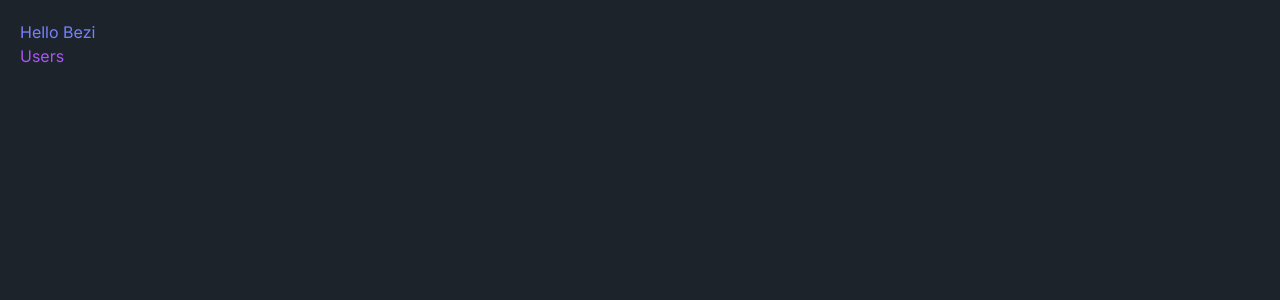
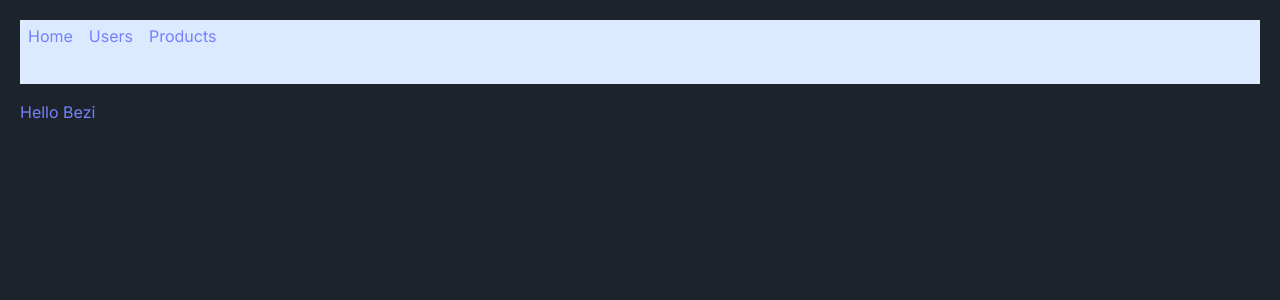
Before and after one commit to BehzadAminiPour/Practice, a Next.js app: page / in a window 1280 px wide. Shown: the top 300 px of the page. Built offline with nearby package versions, Linux system fonts and the light colour scheme.

Commit message:
Accessing Query String Parameters

```diff
--- /dev/null
+++ b/app/components/Navbar.tsx
@@ -0,0 +1,19 @@
+import Link from "next/link";
+
+export const Navbar = () => {
+  return (
+    <nav className="h-16 bg-blue-100 mb-4 py-1">
+      <div className="text-primary">
+        <Link className="p-2" href="/">
+          Home
+        </Link>
+        <Link className="p-2" href="/users">
+          Users
+        </Link>
+        <Link className="p-2" href="/products">
+          Products
+        </Link>
+      </div>
+    </nav>
+  );
+};
--- a/app/layout.tsx
+++ b/app/layout.tsx
@@ -1,6 +1,7 @@
 import type { Metadata } from "next";
 import { Inter } from "next/font/google";
 import "./globals.css";
+import { Navbar } from "./components/Navbar";
 
 const inter = Inter({ subsets: ["latin"] });
 
@@ -16,7 +17,10 @@ export default function RootLayout({
 }>) {
   return (
     <html lang="en" data-theme="dark">
-      <body className={`${inter.className} p-5 text-primary`}>{children}</body>
+      <body className={`${inter.className} p-5 text-primary`}>
+        <Navbar />
+        {children}
+      </body>
     </html>
   );
 }
--- a/app/page.tsx
+++ b/app/page.tsx
@@ -1,12 +1,7 @@
-import Link from "next/link";
-
 export default function Home() {
   return (
     <div>
       <h1>Hello Bezi</h1>
-      <Link className="text-purple-500" href="/users">
-        Users
-      </Link>
     </div>
   );
 }
--- a/app/products/[[...slug]]/page.tsx
+++ b/app/products/[[...slug]]/page.tsx
@@ -1,9 +1,17 @@
 type Props = {
   params: { slug: string[] };
+  searchParams: { sortOrder: string };
 };
 
-const ProductDetails = ({ params: { slug } }: Props) => {
-  return <div>ProductDetails {slug}</div>;
+const ProductDetails = ({
+  params: { slug },
+  searchParams: { sortOrder },
+}: Props) => {
+  return (
+    <div>
+      ProductDetails {slug} {sortOrder}
+    </div>
+  );
 };
 
 export default ProductDetails;
--- a/app/users/UserTable.tsx
+++ b/app/users/UserTable.tsx
@@ -1,26 +1,35 @@
 import Link from "next/link";
-
+import { sort } from "fast-sort";
 interface Users {
   id: number;
   name: string;
   email: string;
 }
 
-const UserTable = async () => {
+type Props = { sortOrder: string };
+
+const UserTable = async ({ sortOrder }: Props) => {
   const response = await fetch("https://jsonplaceholder.typicode.com/users");
   const users: Users[] = await response.json();
+  const sortedUser = sort(users).asc(
+    sortOrder === "email" ? (user) => user.email : (user) => user.name
+  );
   return (
     <div className="overflow-x-auto">
       <table className="table table-zebra">
         <thead>
           <tr>
             <th>Id</th>
-            <th>Name</th>
-            <th>Job</th>
+            <th>
+              <Link href="/users?sortOrder=name">Name</Link>
+            </th>
+            <th>
+              <Link href="/users?sortOrder=email">Email</Link>
+            </th>
           </tr>
         </thead>
         <tbody>
-          {users.map((user) => (
+          {sortedUser.map((user) => (
             <tr key={user.id}>
               <td>{user.id}</td>
               <td>{user.name}</td>
--- a/app/users/page.tsx
+++ b/app/users/page.tsx
@@ -2,13 +2,17 @@ import Link from "next/link";
 import AddNewUser from "../components/AddNewUser";
 import UserTable from "./UserTable";
 
-const UserPage = async () => {
+type Props = {
+  searchParams: { sortOrder: string };
+};
+
+const UserPage = async ({ searchParams: { sortOrder } }: Props) => {
   return (
     <div>
       <h2>UserPage</h2>
       <p>{new Date().toLocaleTimeString()}</p>
       <AddNewUser text="Add New" />
-      <UserTable />
+      <UserTable sortOrder={sortOrder} />
       <Link className="text-purple-500 text-sm" href="/">
         Home
       </Link>
--- a/package.json
+++ b/package.json
@@ -9,6 +9,7 @@
     "lint": "next lint"
   },
   "dependencies": {
+    "fast-sort": "^3.4.0",
     "next": "14.1.0",
     "react": "^18",
     "react-dom": "^18"
```
Also changed, not shown: 1 other file (tests, documents, lock files or other folders).
